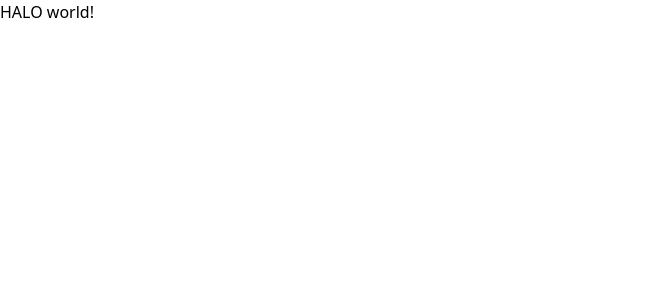
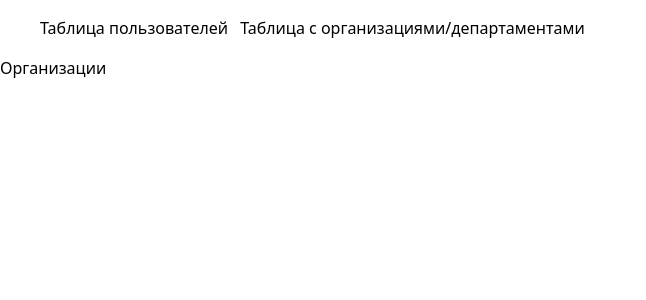
Before and after one commit to stNeweR/medics-test, a Vue app in the folder frontend/: page /organizations in a window 1280 px wide. Shown: the top 300 px of the page, without its empty margins (0-646 px from the left). Built offline with nearby package versions, Linux system fonts and the light colour scheme.

Commit message:
Добавил роутинг на фронтенд

```diff
--- a/frontend/package.json
+++ b/frontend/package.json
@@ -9,7 +9,9 @@
     "preview": "vite preview"
   },
   "dependencies": {
-    "vue": "^3.4.21"
+    "axios": "^1.7.2",
+    "vue": "^3.4.21",
+    "vue-router": "^4.3.2"
   },
   "devDependencies": {
     "@vitejs/plugin-vue": "^5.0.4",
--- a/frontend/src/App.vue
+++ b/frontend/src/App.vue
@@ -1,6 +1,12 @@
 <script setup>
+import Header from "@/components/Header.vue";
+
+console.log('hello world!')
 </script>
 
 <template>
-  <h1>HALO world!</h1>
+  <Header/>
+  <div class="container">
+    <RouterView/>
+  </div>
 </template>
--- /dev/null
+++ b/frontend/src/components/Header.vue
@@ -0,0 +1,14 @@
+<template>
+  <header class="my-4 mx-10">
+    <nav>
+      <ul class="flex gap-3">
+        <li>
+          <router-link :to="{ name: 'people' }">Таблица пользователей</router-link>
+        </li>
+        <li>
+          <router-link :to="{ name: 'organizations' }">Таблица с организациями/департаментами</router-link>
+        </li>
+      </ul>
+    </nav>
+  </header>
+</template>
--- a/frontend/src/main.js
+++ b/frontend/src/main.js
@@ -1,6 +1,14 @@
 import './index.css'
-
 import { createApp } from 'vue'
 import App from './App.vue'
+import {createRouter, createWebHistory} from "vue-router";
+import routes from "@/routes.js";
 
-createApp(App).mount('#app')
+const router = createRouter({
+    history: createWebHistory(),
+    routes: routes
+})
+
+const app = createApp(App)
+app.use(router)
+app.mount('#app')
--- /dev/null
+++ b/frontend/src/pages/OrganizationView.vue
@@ -0,0 +1,7 @@
+<template>
+  <h1>Организации</h1>
+</template>
+
+<script setup>
+
+</script>
--- /dev/null
+++ b/frontend/src/pages/PeopleView.vue
@@ -0,0 +1,7 @@
+<template>
+  <h1>Пользователи</h1>
+</template>
+
+<script setup>
+
+</script>
--- /dev/null
+++ b/frontend/src/routes.js
@@ -0,0 +1,14 @@
+import PeopleView from "@/pages/PeopleView.vue";
+import OrganizationView from "@/pages/OrganizationView.vue";
+
+const routes = [{
+    path: '/',
+    component: PeopleView,
+    name: 'people'
+}, {
+    path: '/organizations',
+    component: OrganizationView,
+    name: 'organizations'
+}]
+
+export default routes;
--- a/frontend/tailwind.config.js
+++ b/frontend/tailwind.config.js
@@ -5,6 +5,9 @@ export default {
     "./src/**/*.{vue,js,ts,jsx,tsx}",
   ],
   theme: {
+    container: {
+      center: true,
+    },
     extend: {},
   },
   plugins: [],
```
Also changed, not shown: 1 other file (tests, documents, lock files or other folders).
